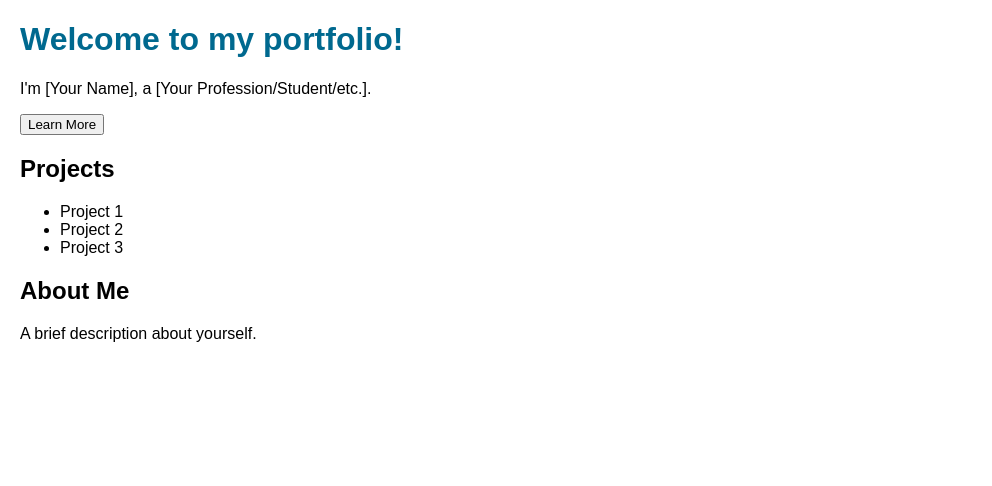
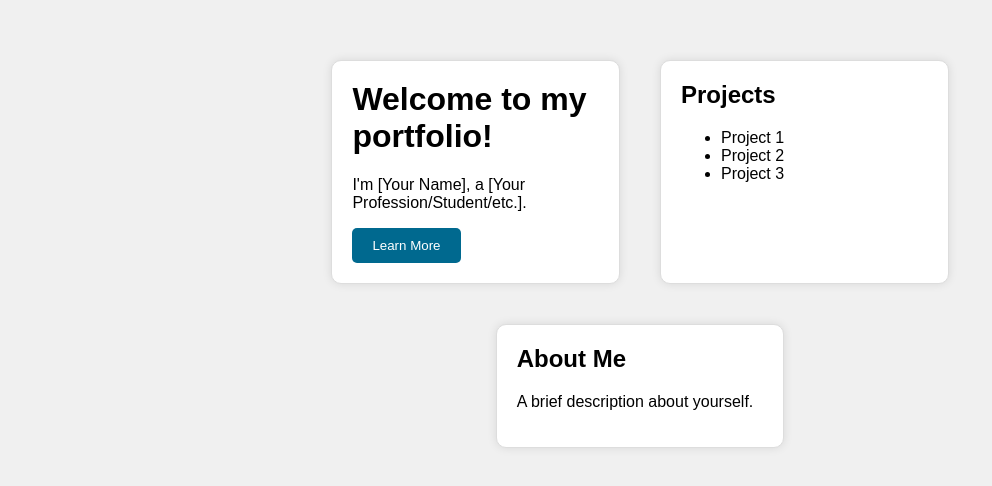
Before and after one commit to k3nph1l1p/k3nph1l1p.github.io, a plain HTML site: page index.html in a window 1280 px wide. Shown: the whole page, without its empty margins (0-992 px from the left). Drawn offline with Linux system fonts and the light colour scheme.

Commit message:
Update styles.css

```diff
--- a/styles.css
+++ b/styles.css
@@ -1,8 +1,39 @@
 body {
   font-family: Arial, sans-serif;
-  margin: 20px;
+  background-color: #f0f0f0;
 }
 
-h1 {
-  color: #00698f;
+.container {
+  max-width: 800px;
+  margin: 40px auto;
+  display: flex;
+  flex-wrap: wrap;
+  justify-content: center;
 }
+
+.card {
+  background-color: #fff;
+  padding: 20px;
+  margin: 20px;
+  border: 1px solid #ddd;
+  border-radius: 10px;
+  box-shadow: 0 0 10px rgba(0, 0, 0, 0.1);
+  width: calc(33.33% - 20px);
+}
+
+.card h1, .card h2 {
+  margin-top: 0;
+}
+
+button {
+  background-color: #00698f;
+  color: #fff;
+  border: none;
+  padding: 10px 20px;
+  border-radius: 5px;
+  cursor: pointer;
+}
+
+button:hover {
+  background-color: #004c66;
+}
```
